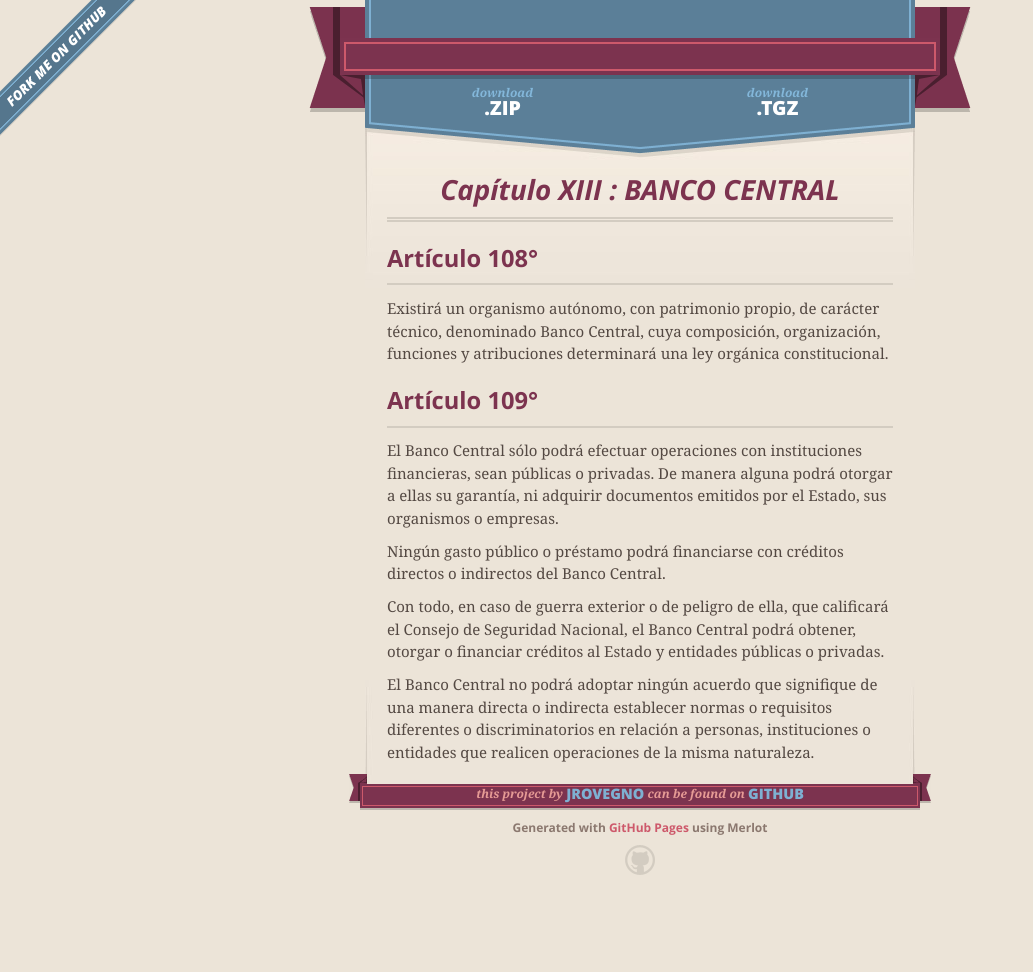
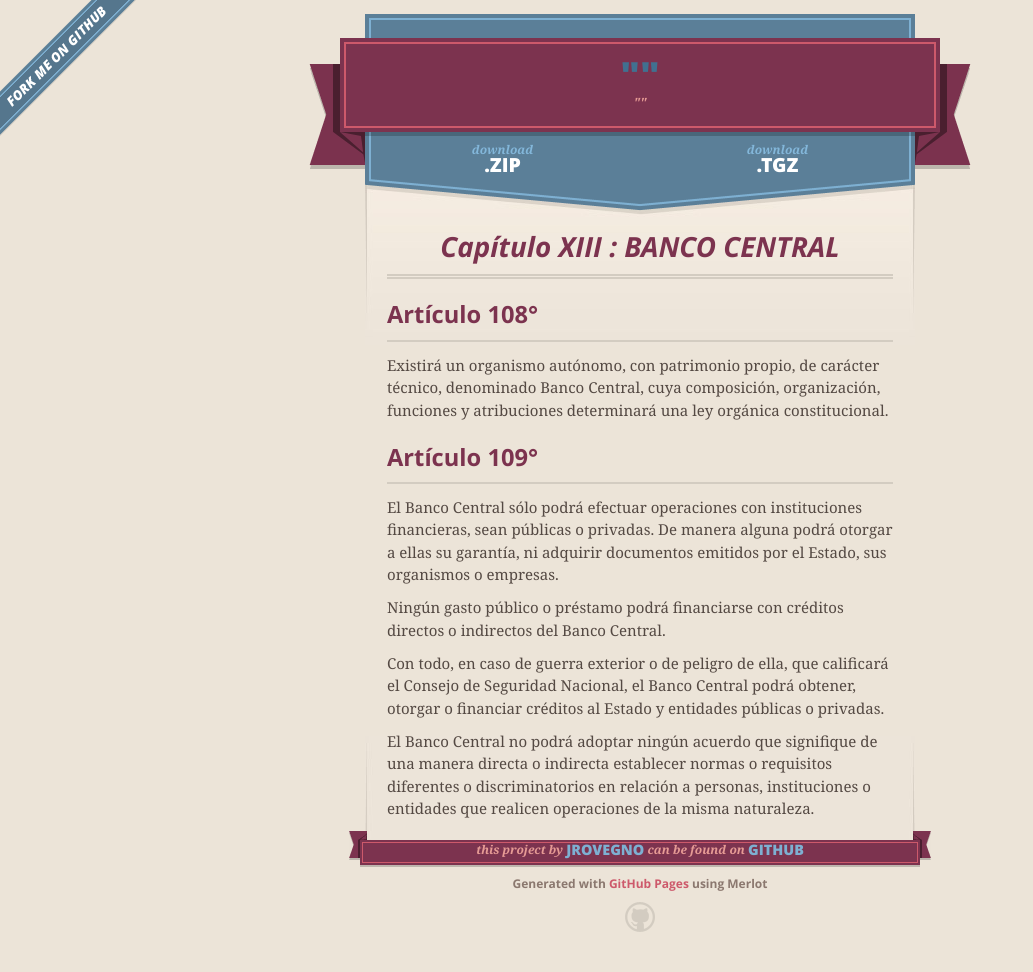
Before and after one commit to jrovegno/AC, a Jekyll site: the page built from capitulos/cap13.md, in a window 1280 px wide. Shown: the whole page, without its empty margins (0-1033 px from the left). Built offline with Jekyll 4.4.1, drawn with Linux system fonts in a browser that asks for light colours; nearby versions of some CDN libraries; before the commit the page ends 915 px from its top, so only the background shows below that.

Commit message:
Entre comillas variables universales en default para #5

```diff
--- a/_layouts/default.html
+++ b/_layouts/default.html
@@ -17,7 +17,7 @@
         $('#main_content').headsmart()
       })
     </script>
-    <title>{{ title }} by {{ github }}</title>
+    <title>"{{ title }} by {{ github }}"</title>
   </head>
 
   <body>
@@ -27,8 +27,8 @@
       <header>
         <span class="ribbon-outer">
           <span class="ribbon-inner">
-            <h1><a href="http://jrovegno.github.io/AC/">{{ title }}</a></h1>
-            <h2>{{ subtitle }}</h2>
+            <h1><a href="http://jrovegno.github.io/AC/">"{{ title }}"</a></h1>
+            <h2>"{{ subtitle }}"</h2>
           </span>
           <span class="left-tail"></span>
           <span class="right-tail"></span>
```
